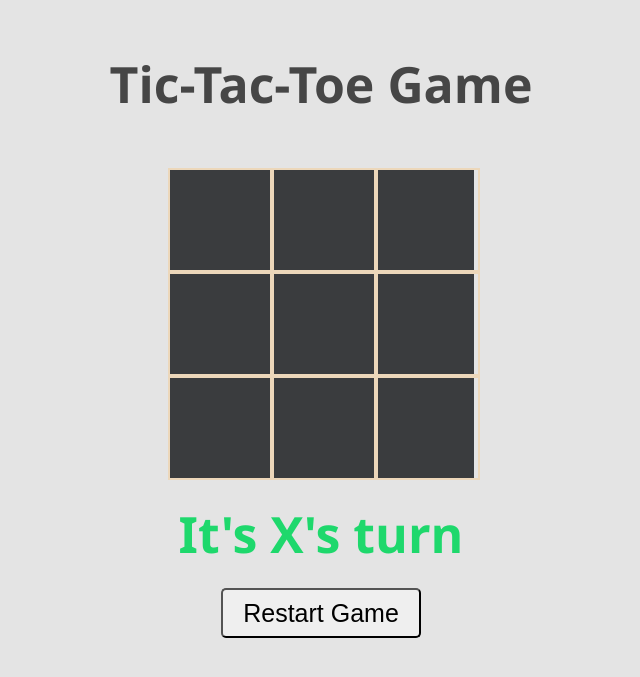
After one commit to LeTon25/social_media_app, a Django app: page /core/game_caro/ in a window 1280 px wide. The commit adds this page. Shown: the top 677 px of the page, without its empty margins (319-959 px from the left). Run offline with Django 3.2, Linux system fonts and the light colour scheme; some libraries are stand-ins or nearby versions.

Commit message:
add caro game

```diff
--- a/core/urls.py
+++ b/core/urls.py
@@ -24,6 +24,7 @@ urlpatterns = [
     path("core/all-games/", views.games, name="games"),
     path("core/stack_brick/", views.stack_brick, name="stack_brick"),
     path("core/game_2048/", views.game_2048, name="game_2048"),
+    path("core/game_caro/", views.game_caro, name="game_caro"),
 
     # Search
     path('search/', views.search_users, name='search_users'),
--- a/core/views.py
+++ b/core/views.py
@@ -473,6 +473,9 @@ def stack_brick(request):
 def game_2048(request):
     return render(request, 'games/2048.html')
 
+def game_caro(request):
+    return render(request, 'games/caro.html')
+
 
 def search_users(request):
     query = request.GET.get('q')
--- /dev/null
+++ b/static/assets/css/game_caro/style.css
@@ -0,0 +1,54 @@
+body {
+    font-family: 'Segoe UI', Tahoma, Geneva, Verdana, sans-serif;
+    background-color: #e4e4e4;
+}
+
+section {
+    text-align: center;
+}
+
+.cell {
+    font-family: "Permanent Marker", cursive;
+    width: 100px;
+    height: 100px;
+    border: 2px solid #ecd7ba;
+    cursor: pointer;
+    line-height: 100px;
+    font-size: 60px;
+}
+
+.game--title {
+    font-size: 50px;
+    color: #1f1f1f;
+    margin: 50px auto;
+    opacity: .8;
+}
+
+.game--container {
+    display: grid;
+    grid-template-columns: repeat(3, auto);
+    width: 306px;
+    margin: 10px auto;
+    background-color: #3a3c3e;
+    color: #04c0b2;
+
+}
+
+.game--status {
+    font-size: 50px;
+    color: #1ed86c;
+    margin: 20px auto;
+}
+
+.game--restart {
+    width: 200px;
+    border-radius: 5px;
+    height: 50px;
+    font-size: 25px;
+    color: #000000;
+
+}
+
+.game--restart:hover {
+    background-color: #1ed86c;
+}
--- /dev/null
+++ b/static/assets/js/game_caro/script.js
@@ -0,0 +1,156 @@
+const statusDisplay = document.querySelector('.game--status');
+
+let gameActive = true;
+let currentPlayer = "X";
+let gameState = ["", "", "", "", "", "", "", "", ""];
+
+const winningMessage = () => `Player ${currentPlayer} has won!`;
+const drawMessage = () => `Game ended in a draw!`;
+const currentPlayerTurn = () => `It's ${currentPlayer}'s turn`;
+
+statusDisplay.innerHTML = currentPlayerTurn();
+
+const winningConditions = [
+    [0, 1, 2],
+    [3, 4, 5],
+    [6, 7, 8],
+    [0, 3, 6],
+    [1, 4, 7],
+    [2, 5, 8],
+    [0, 4, 8],
+    [2, 4, 6]
+];
+
+function handleCellPlayed(clickedCell, clickedCellIndex) {
+    gameState[clickedCellIndex] = currentPlayer;
+    clickedCell.innerHTML = currentPlayer;
+}
+
+function handlePlayerChange() {
+    currentPlayer = currentPlayer === "X" ? "O" : "X";
+    statusDisplay.innerHTML = currentPlayerTurn();
+}
+
+function handleResultValidation() {
+    let roundWon = false;
+    for (let i = 0; i < winningConditions.length; i++) {
+        const winCondition = winningConditions[i];
+        let a = gameState[winCondition[0]];
+        let b = gameState[winCondition[1]];
+        let c = gameState[winCondition[2]];
+        if (a === '' || b === '' || c === '') {
+            continue;
+        }
+        if (a === b && b === c) {
+            roundWon = true;
+            break;
+        }
+    }
+
+    if (roundWon) {
+        statusDisplay.innerHTML = winningMessage();
+        gameActive = false;
+        return;
+    }
+
+    let roundDraw = !gameState.includes("");
+    if (roundDraw) {
+        statusDisplay.innerHTML = drawMessage();
+        gameActive = false;
+        return;
+    }
+
+    handlePlayerChange();
+}
+
+function handleCellClick(clickedCellEvent) {
+    const clickedCell = clickedCellEvent.target;
+    const clickedCellIndex = parseInt(clickedCell.getAttribute('data-cell-index'));
+
+    if (gameState[clickedCellIndex] !== "" || !gameActive) {
+        return;
+    }
+
+    handleCellPlayed(clickedCell, clickedCellIndex);
+    handleResultValidation();
+
+    if (gameActive && currentPlayer === "O") {
+        // Máy tính chọn nước đi
+        const bestMove = getBestMove();
+        handleCellPlayed(document.querySelector(`[data-cell-index="${bestMove}"]`), bestMove);
+        handleResultValidation();
+    }
+}
+
+function getBestMove() {
+    // Lập trình thuật toán Minimax ở đây để tìm nước đi tốt nhất cho máy
+    let bestScore = -Infinity;
+    let bestMove;
+    for (let i = 0; i < gameState.length; i++) {
+        if (gameState[i] === "") {
+            gameState[i] = "O";
+            let score = minimax(gameState, 0, false);
+            gameState[i] = "";
+            if (score > bestScore) {
+                bestScore = score;
+                bestMove = i;
+            }
+        }
+    }
+    return bestMove;
+}
+
+function minimax(state, depth, isMaximizing) {
+    if (checkWinner(state, "X")) {
+        return -10 + depth;
+    } else if (checkWinner(state, "O")) {
+        return 10 - depth;
+    } else if (state.every(cell => cell !== "")) {
+        return 0;
+    }
+
+    if (isMaximizing) {
+        let bestScore = -Infinity;
+        for (let i = 0; i < state.length; i++) {
+            if (state[i] === "") {
+                state[i] = "O";
+                let score = minimax(state, depth + 1, false);
+                state[i] = "";
+                bestScore = Math.max(score, bestScore);
+            }
+        }
+        return bestScore;
+    } else {
+        let bestScore = Infinity;
+        for (let i = 0; i < state.length; i++) {
+            if (state[i] === "") {
+                state[i] = "X";
+                let score = minimax(state, depth + 1, true);
+                state[i] = "";
+                bestScore = Math.min(score, bestScore);
+            }
+        }
+        return bestScore;
+    }
+}
+
+function checkWinner(state, player) {
+    for (let i = 0; i < winningConditions.length; i++) {
+        const [a, b, c] = winningConditions[i];
+        if (state[a] === player && state[b] === player && state[c] === player) {
+            return true;
+        }
+    }
+    return false;
+}
+
+function handleRestartGame() {
+    gameActive = true;
+    currentPlayer = "X";
+    gameState = ["", "", "", "", "", "", "", "", ""];
+    statusDisplay.innerHTML = currentPlayerTurn();
+    document.querySelectorAll('.cell').forEach(cell => cell.innerHTML = "");
+}
+
+document.querySelectorAll('.cell').forEach(cell => cell.addEventListener('click', handleCellClick));
+document.querySelector('.game--restart').addEventListener('click', handleRestartGame);
--- /dev/null
+++ b/templates/games/caro.html
@@ -0,0 +1,27 @@
+<!DOCTYPE html>
+<html lang="en">
+<head>
+    <meta charset="UTF-8">
+    <link rel="stylesheet" href="../../static/assets/css/game_caro/style.css">
+    <title>Caro</title>
+</head>
+<body>
+    <section>
+    <h1 class="game--title">Tic-Tac-Toe Game</h1>
+    <div class="game--container">
+        <div data-cell-index="0" class="cell"></div>
+        <div data-cell-index="1" class="cell"></div>
+        <div data-cell-index="2" class="cell"></div>
+        <div data-cell-index="3" class="cell"></div>
+        <div data-cell-index="4" class="cell"></div>
+        <div data-cell-index="5" class="cell"></div>
+        <div data-cell-index="6" class="cell"></div>
+        <div data-cell-index="7" class="cell"></div>
+        <div data-cell-index="8" class="cell"></div>
+    </div>
+    <h2 class="game--status"></h2>
+    <button class="game--restart">Restart Game</button>
+</section>
+</body>
+<script src="../../static/assets/js/game_caro/script.js"></script>
+</html>
```
Also changed, not shown: templates/games/all_games.html (+16 -0 lines), db.sqlite3, static/assets/images/game/game_caro.png (added).
